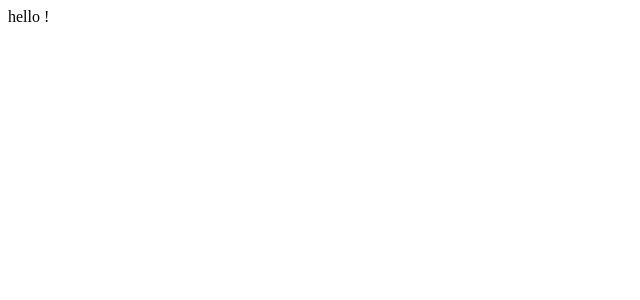
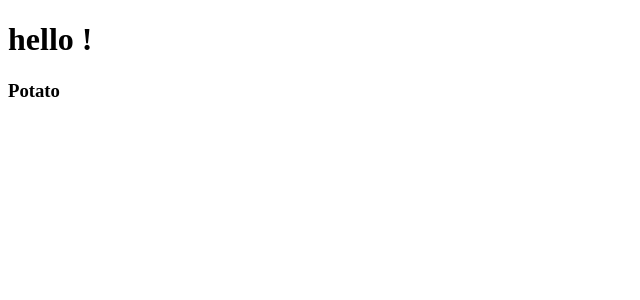
Before and after one commit to kin911014/movie_app_2020, a React (Create React App) app: page / in a window 1280 px wide. Shown: the top 300 px of the page, without its empty margins (0-640 px from the left). Built offline with nearby package versions, Linux system fonts and the light colour scheme.

Commit message:
Create first React Component

```diff
--- a/src/App.js
+++ b/src/App.js
@@ -1,7 +1,13 @@
 import React from "react";
+import Potato from "./Potato";
 
 function App() {
-  return <div>hello !</div>;
+  return (
+    <div>
+      <h1>hello !</h1>
+      <Potato />
+      </div>
+  )
 }
 
 export default App;
--- /dev/null
+++ b/src/Potato.js
@@ -0,0 +1,9 @@
+import React from "react";
+
+function Potato(){
+    return (
+        <h3>Potato</h3>
+    )
+}
+
+export default Potato;
```
